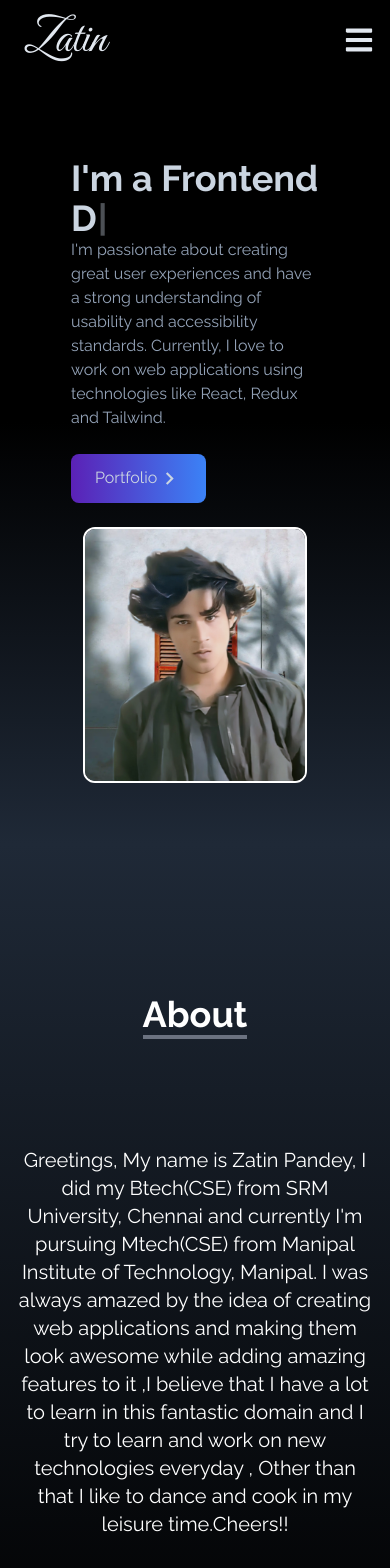
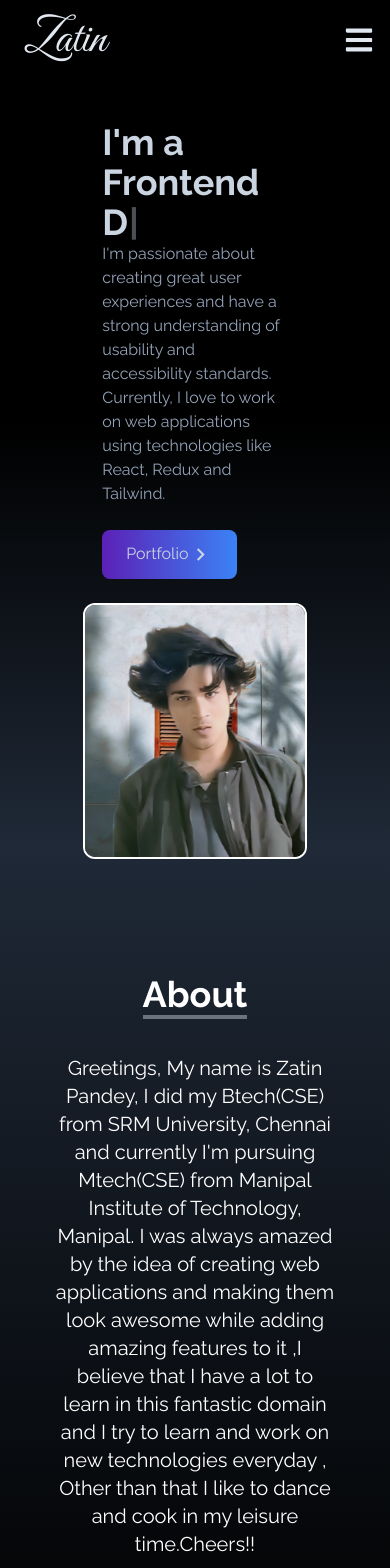
Before and after one commit to MaxPayne8/Portfolio, a React (Create React App) app: page / in a window 390 px wide. Shown: the top 1568 px of the page. Built offline with nearby package versions, Linux system fonts and the light colour scheme.

Commit message:
fixing-responsivness

```diff
--- a/src/components/About.js
+++ b/src/components/About.js
@@ -12,14 +12,18 @@ const About = () => {
       name="about"
       className="w-full h-screen bg-gradient-to-b from-gray-800 to-black text-white"
     >
-      <div className="max-w-screen-lg p-4 mx-auto flex flex-col justify-center w-full h-full">
-        <div className="pb-8">
+      <div className="max-w-[80%] p-4 mx-auto flex flex-col justify-center w-full h-full">
+        <div className="">
           <p className="text-4xl font-bold inline border-b-4 border-gray-500">
             About
           </p>
         </div>
 
-        <p className="text-xl mt-20" data-aos="zoom-in" data-aos-duration="300">
+        <p
+          className="text-xl pt-10 "
+          data-aos="zoom-in"
+          data-aos-duration="300"
+        >
           Greetings, My name is Zatin Pandey, I did my Btech(CSE) from SRM
           University, Chennai and currently I'm pursuing Mtech(CSE) from Manipal
           Institute of Technology, Manipal. I was always amazed by the idea of
--- a/src/components/Contact.js
+++ b/src/components/Contact.js
@@ -12,7 +12,7 @@ const Contact = () => {
       name="contact"
       className="w-full min-h-screen bg-gradient-to-b from-black to-gray-800 p-4 text-white"
     >
-      <div className="flex flex-col p-4 justify-center  max-w-screen-lg mx-auto h-full">
+      <div className="flex flex-col p-4 justify-center  max-w-[80%] mx-auto h-full">
         <div className="pb-8">
           <p className="text-4xl font-bold inline border-b-4 border-gray-500">
             Contact
--- a/src/components/Home.js
+++ b/src/components/Home.js
@@ -1,6 +1,7 @@
 import React, { useEffect } from "react";
 import { MdOutlineKeyboardArrowRight } from "react-icons/md";
 import heroImg from "../images/heroImg.png";
+// import goku from "../images/goku.png";
 import { Link } from "react-scroll";
 
 import Typewriter from "typewriter-effect";
@@ -20,10 +21,10 @@ const Home = () => {
     >
       <div
         className=" mx-auto flex flex-col
-           justify-center items-center h-full px-10 text-slate-300 md:flex-row max-w-screen-lg"
+           justify-center items-center h-full px-10  text-slate-300 md:flex-row max-w-[80%]"
       >
         <div className=" text-left w-4/5">
-          <h2 className=" text-4xl font-bold">
+          <h2 className=" text-4xl mt-10 font-bold">
             <Typewriter
               options={{
                 strings: [
--- a/src/components/Portfolio.js
+++ b/src/components/Portfolio.js
@@ -60,7 +60,7 @@ const Portfolio = () => {
       name="projects"
       className="bg-gradient-to-b from-black to-gray-800 w-full  md:min-h-screen"
     >
-      <div className="max-w-screen-lg p-4 mx-auto flex flex-col justify-center w-full h-full">
+      <div className="max-w-[80%] p-4 mx-auto flex flex-col justify-center w-full h-full">
         <div className="pb-8">
           <p className="text-4xl font-bold text-white inline border-b-4 border-gray-500">
             Portfolio
@@ -70,11 +70,11 @@ const Portfolio = () => {
           </p>
         </div>
 
-        <div className="grid sm:grid-cols-2 md:grid-cols-3 gap-8 px-12 sm:px-0">
+        <div className="flex flex-wrap justify-evenly overflow-hidden  ">
           {portfolios.map(({ id, src, github, live, title, desc }) => (
             <div
               key={id}
-              className="shadow-md shadow-gray-600 rounded-lg"
+              className="shadow-md shadow-gray-600 rounded-lg w-52 sm:w-72 p-6 "
               data-aos="fade-left"
             >
               <img
--- a/src/components/TechStack.js
+++ b/src/components/TechStack.js
@@ -86,7 +86,7 @@ const TechStack = () => {
       name="tech-Stack"
       className="bg-gradient-to-b from-gray-800 to-black w-full min-h-screen"
     >
-      <div className="max-w-screen-lg mx-auto p-4 flex flex-col justify-center w-full h-full text-white">
+      <div className="max-w-[80%] mx-auto p-4 flex flex-col justify-center w-full h-full text-white">
         <div>
           <p className="text-4xl font-bold border-b-4 border-gray-500 p-2 inline">
             Experience
```
Also changed, not shown: src/images/goku.png (added), src/images/heroImgNew.jpg (added).
